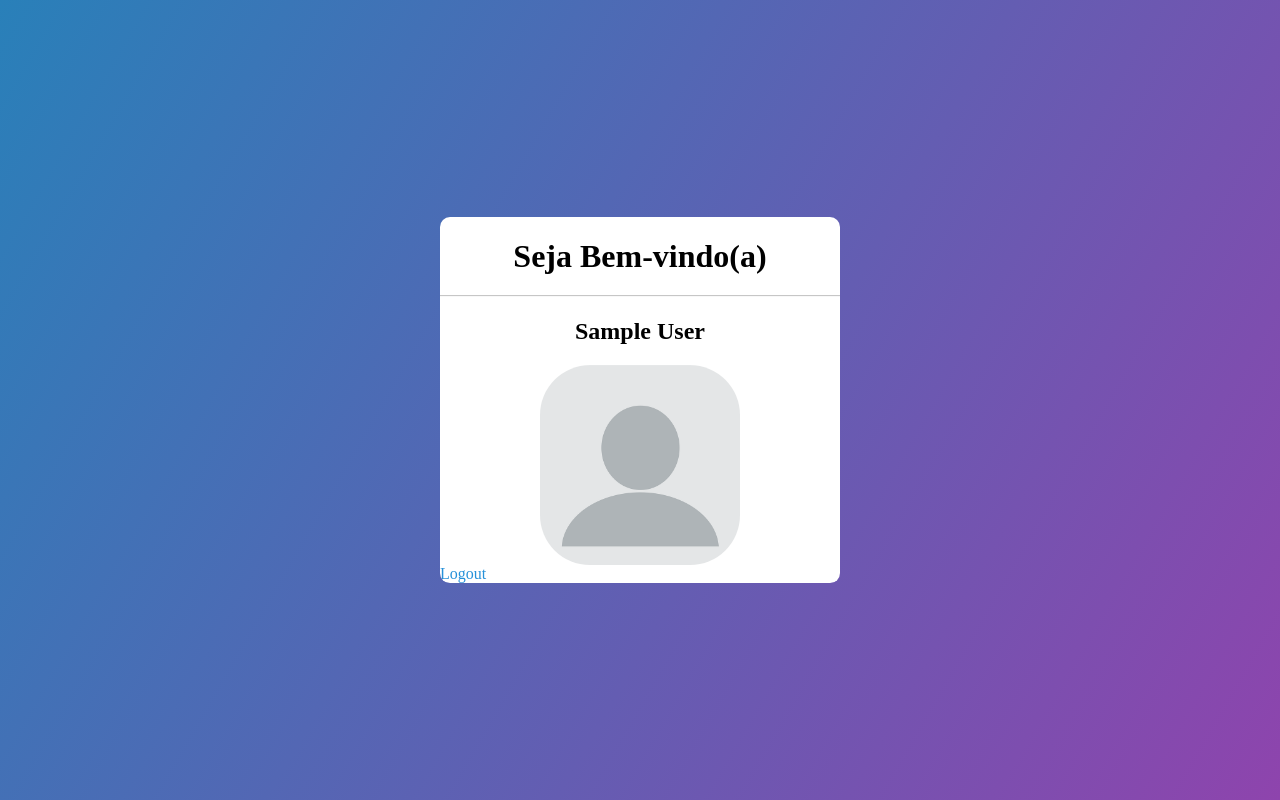
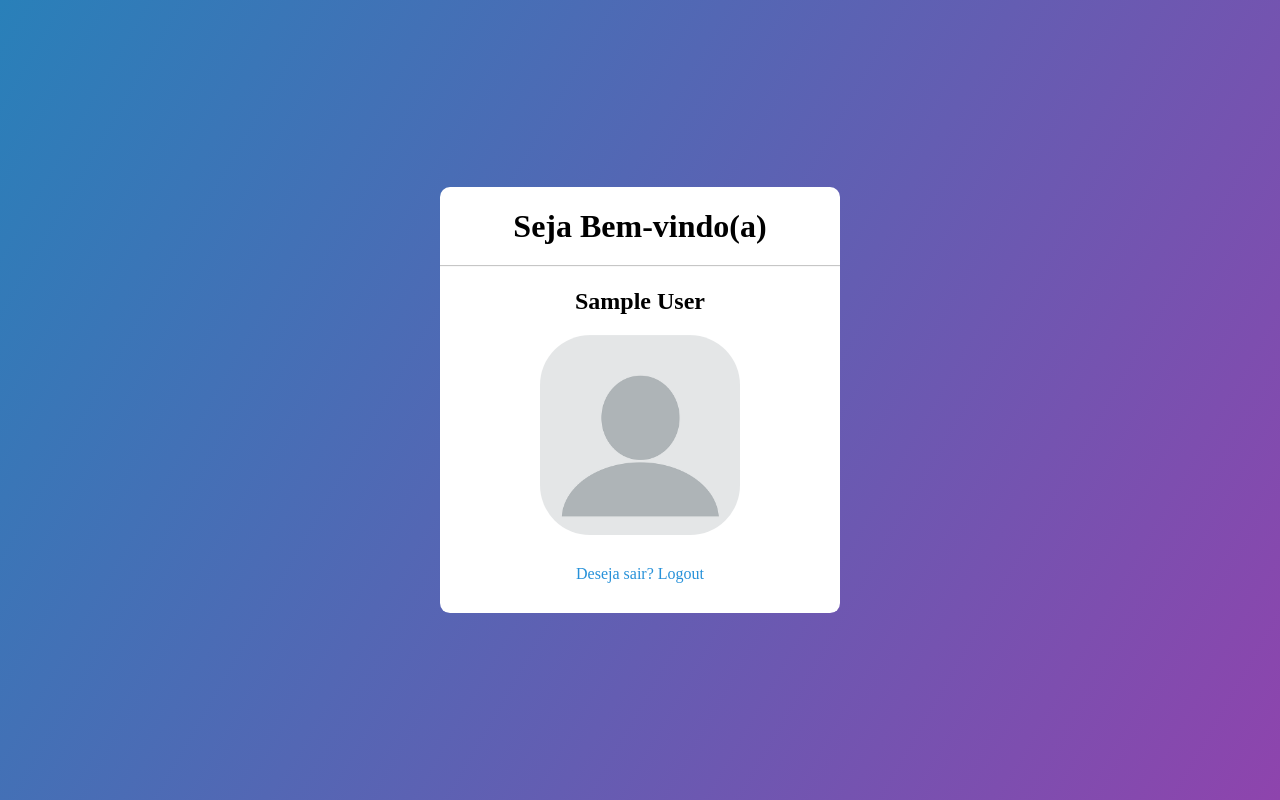
Before and after one commit to svhenrique/login-cadastro, a Django app: page / in a window 1280 px wide. Run offline with Django 3.2, Linux system fonts and the light colour scheme; the visitor is signed in with stand-in values (Sample User, id 1).

Commit message:
adicionado modo de logout

```diff
--- a/core/templates/index.html
+++ b/core/templates/index.html
@@ -5,5 +5,7 @@
 		<h2>{{ user.get_full_name }}</h2>
 		<img src="{{ user.get_imagem }}" alt=".">
 	</div>
-	<a href="{% url 'logout' %}">Logout</a>
+    <div class="login_link">
+        Deseja sair? <a href="{% url 'logout' %}">Logout</a>
+    </div>
 {% endblock %}
```
